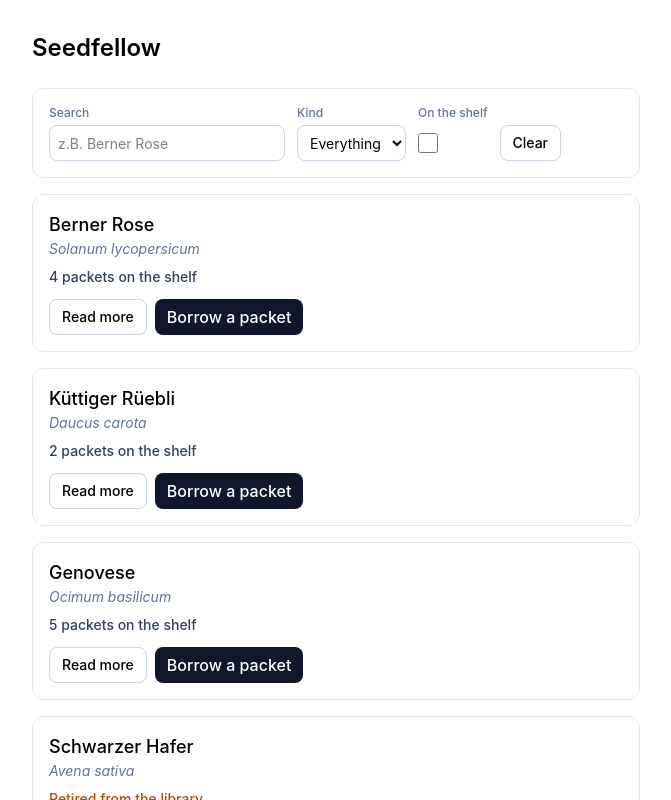
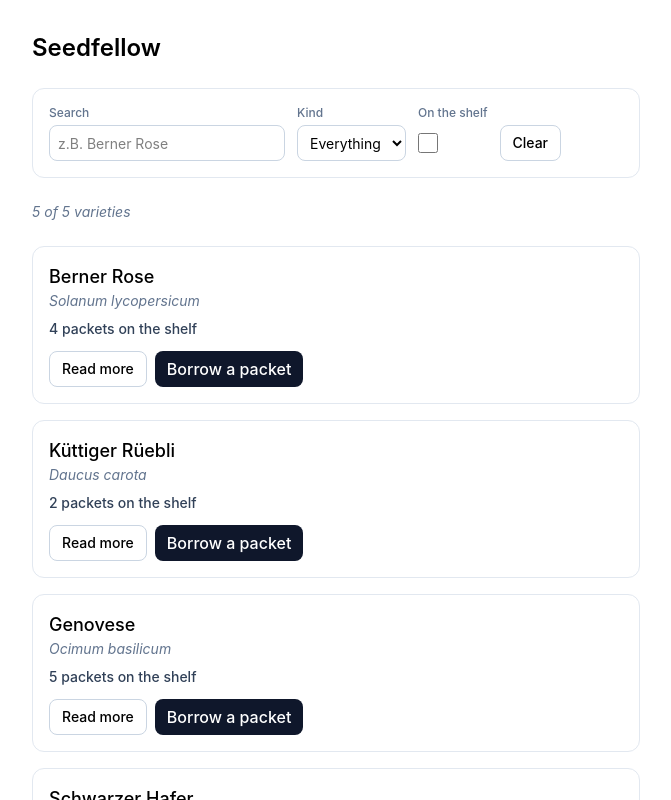
Before and after one commit to abeerance/wdd0325-frontend-frameworks, a React (Vite) app in the folder 02_seedfellow/web/: page / in a window 1280 px wide. Shown: the top 800 px of the page, without its empty margins (304-975 px from the left). Built offline with nearby package versions, Linux system fonts and the light colour scheme.

Commit message:
night 7: comments where needed, the count line, the filter's empty message, the label points at its checkbox

```diff
--- a/02_seedfellow/web/src/App.tsx
+++ b/02_seedfellow/web/src/App.tsx
@@ -33,8 +33,8 @@ function App() {
 
 	return (
 		<div>
-			<main className="mx-auto max-w-2xl p-8">
-				<h1 className="mb-6 font-semibold text-2xl">Seedfellow</h1>
+			<main className="mx-auto flex max-w-2xl flex-col gap-6 p-8">
+				<h1 className="font-semibold text-2xl">Seedfellow</h1>
 				{/* Lifting state up: App owns search, kind and inStock, the filter bar only
 				    shows them and reports changes. That is why both the bar and the list
 				    below always agree. */}
@@ -54,13 +54,18 @@ function App() {
 						setInStock(false);
 					}}
 				/>
-				{/* Two outcomes, never both, so a ternary: an empty library gets a
+				{/* How many varieties the filters leave, out of the whole library. One
+				    expression with no rule in it, so it stays inline. */}
+				<Text variant="muted">
+					{shelf.length} of {VARIETIES.length} varieties
+				</Text>
+				{/* Two outcomes, never both, so a ternary: an empty shelf gets a
 				    sentence, a full one gets the list. */}
 				{shelf.length === 0 ? (
 					<Card>
 						<Text>
-							The library holds nothing yet. Bring seed to the next opening and
-							it will be here.
+							Nothing matches those filters. Clear them to see the whole
+							library.
 						</Text>
 					</Card>
 				) : (
--- a/02_seedfellow/web/src/components/variety-filter.tsx
+++ b/02_seedfellow/web/src/components/variety-filter.tsx
@@ -27,7 +27,7 @@ export function VarietyFilter({
 	onClear,
 }: VarietyFilterProps) {
 	return (
-		<Card className="flex flex-wrap items-end gap-3 mb-4">
+		<Card className="flex flex-wrap items-end gap-3">
 			{/* This is the search bar from the previous night 6 */}
 			<div className="flex flex-col gap-1">
 				<label htmlFor="search" className="font-medium text-slate-500 text-xs">
```
